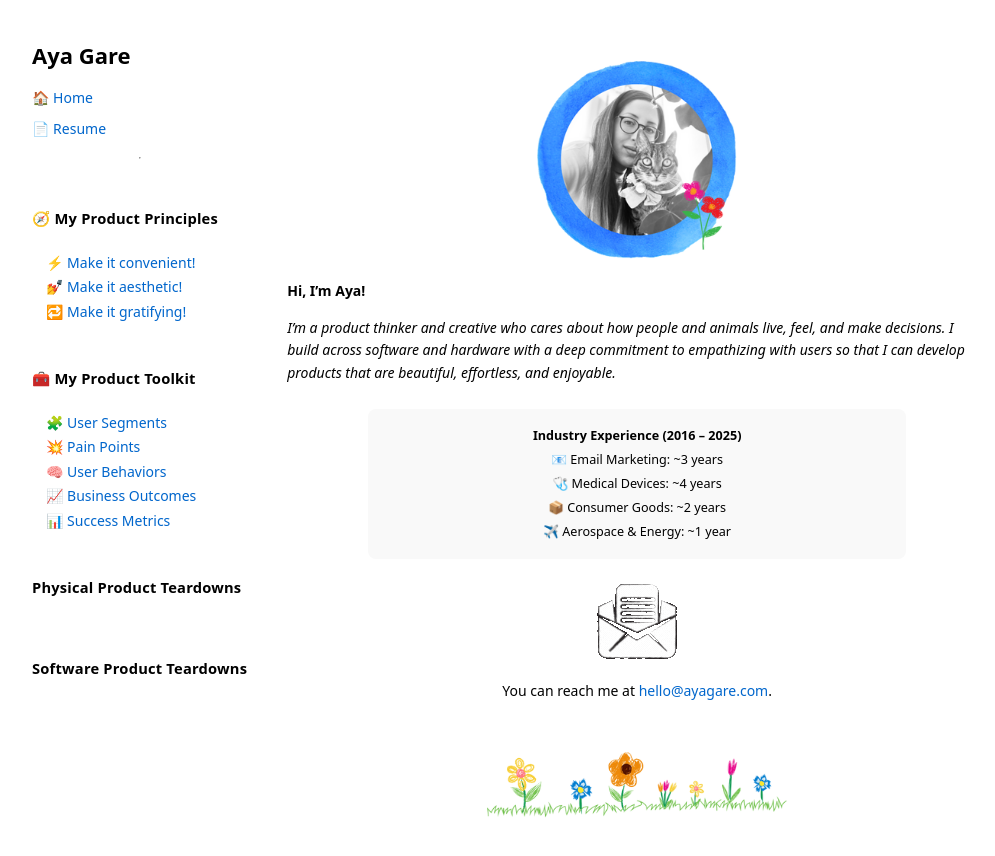
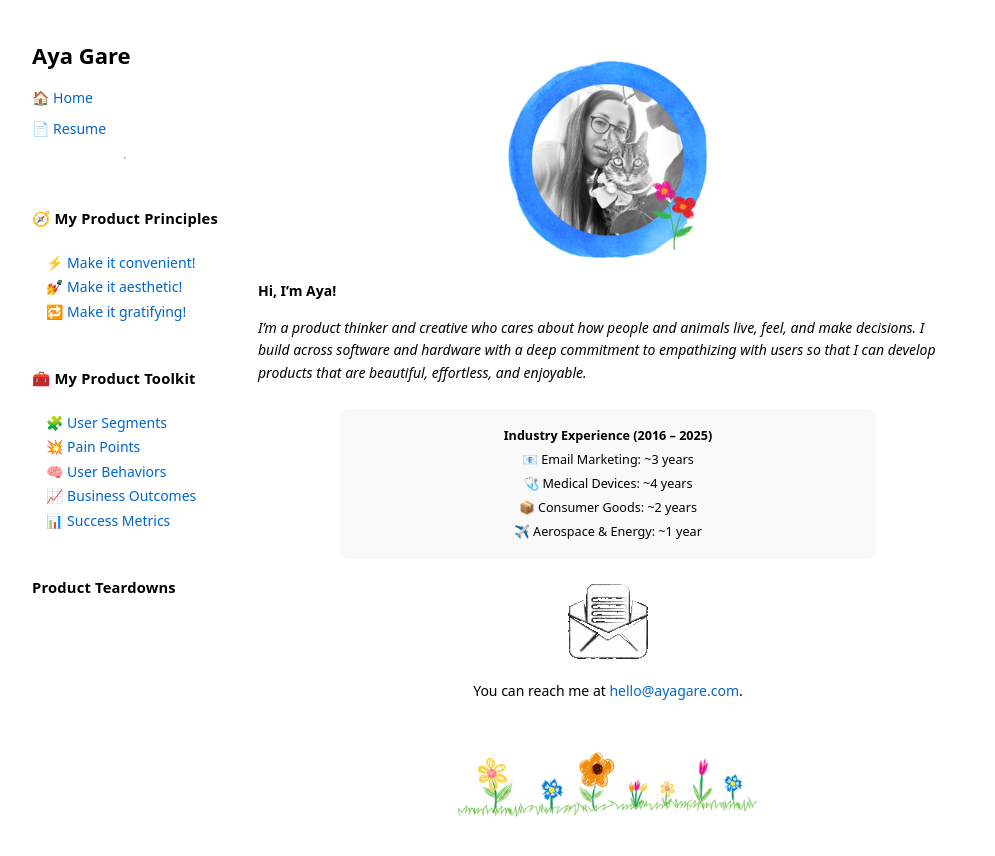
Before and after one commit to luxinflore/luxinflore.github.io, a Jekyll site: the page built from index.md, in a window 1280 px wide. Shown: the top 856 px of the page, without its empty margins (8-1003 px from the left). Built offline with Jekyll 4.4.1, drawn with Linux system fonts in a browser that asks for light colours.

Commit message:
Combined product teardowns

```diff
--- a/_includes/nav.html
+++ b/_includes/nav.html
@@ -27,11 +27,7 @@
       <li><a class="cat-hover-link" href="/success-metrics">📊 Success Metrics</a></li>
     </ul>
 
-	<h3>Physical Product Teardowns</h3>
-    <ul class="nav-sublist">
-      <!-- Add more as needed -->
-    </ul>
-    <h3>Software Product Teardowns</h3>
+	<h3>Product Teardowns</h3>
     <ul class="nav-sublist">
       <!-- Add more as needed -->
     </ul>
```
